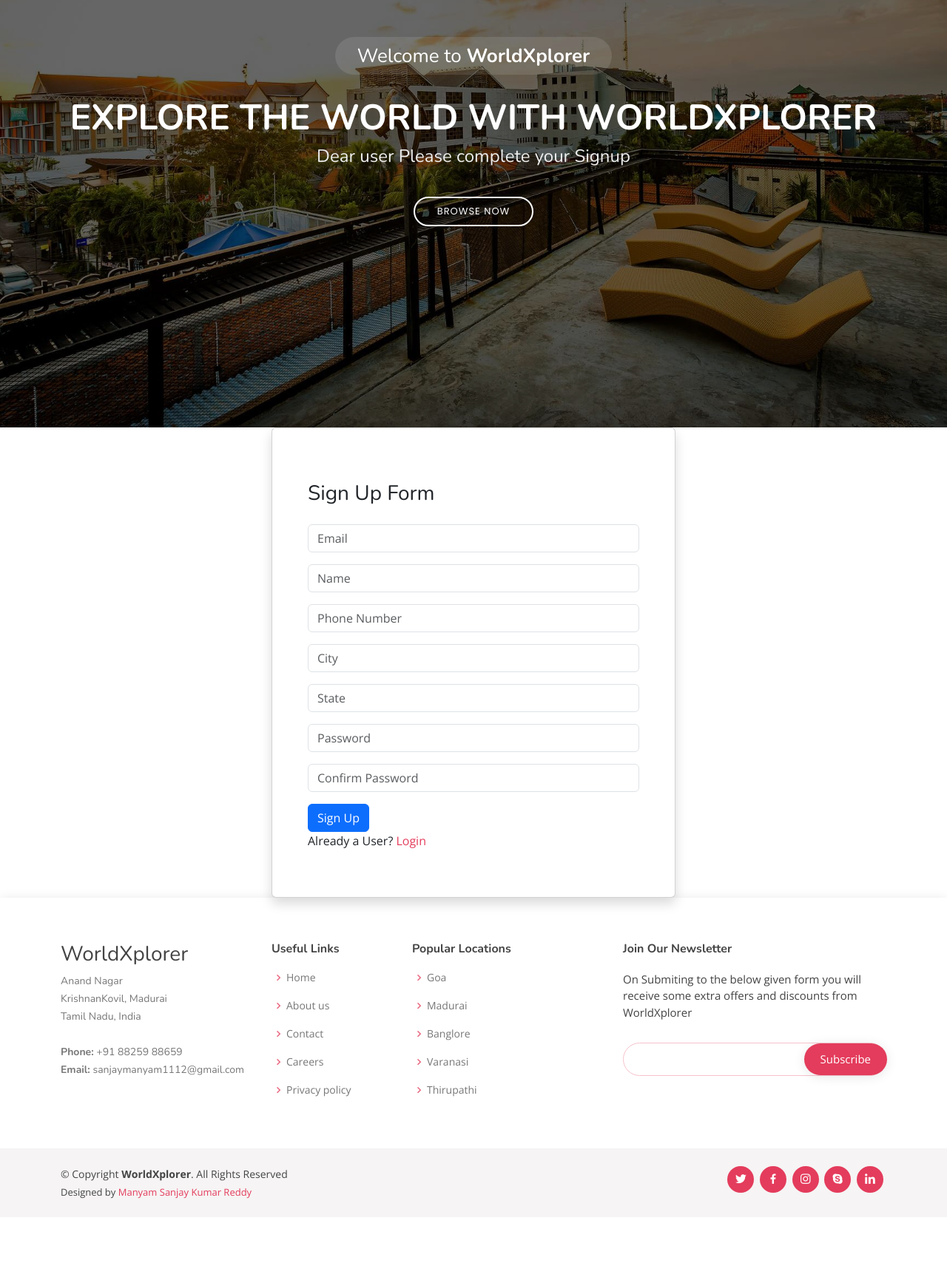
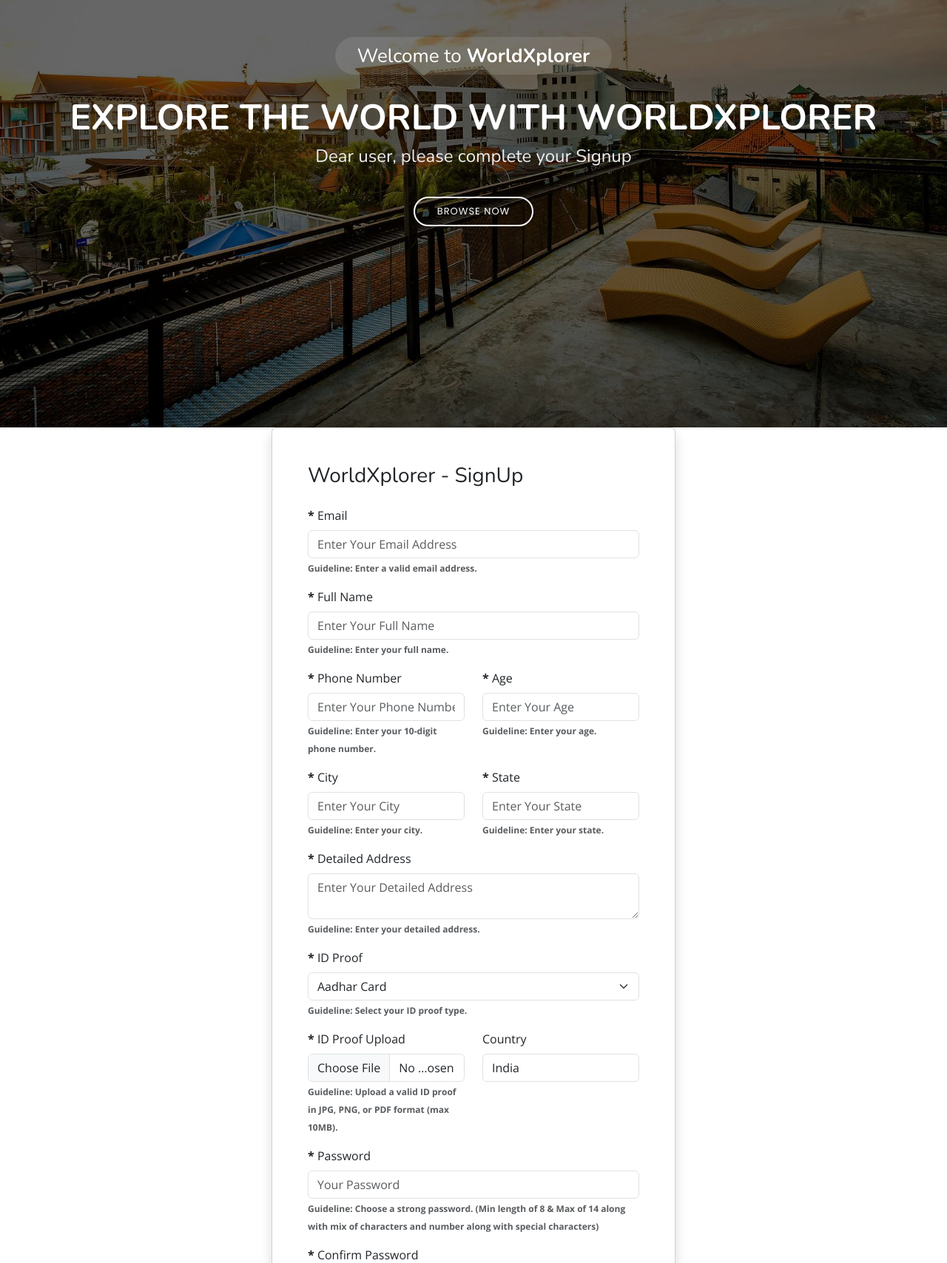
Before and after one commit to ManyamSanjayKumarReddy/Travel-Accomodations-Selection-Service-Provider, a Django app: page /auth/signup/ in a window 1280 px wide. Shown: the part 222-1930 px from the top of the page at 74% size. Before the commit the page ends 1843 px from the top, so only its background shows below. Run offline with Django 4.2, Linux system fonts and the light colour scheme; some libraries are stand-ins or nearby versions.

Commit message:
#Form Validation Bug Fixed

```diff
--- /dev/null
+++ b/authapp/forms.py
@@ -0,0 +1,106 @@
+import re
+from django import forms
+from django.contrib.auth.models import User
+from django.core.exceptions import ValidationError
+from django.utils.translation import gettext_lazy as _
+
+class SignupForm(forms.Form):
+    email = forms.EmailField()
+    name = forms.CharField(max_length=100)
+    phone_number = forms.CharField(max_length=10)
+    city = forms.CharField(max_length=100)
+    state = forms.CharField(max_length=100)
+    age = forms.IntegerField()
+    detailed_address = forms.CharField(widget=forms.Textarea)
+    id_proof_choices = [
+        ('Aadhar Card', 'Aadhar Card'),
+        ('Pancard', 'Pancard'),
+        ('Other', 'Other'),
+    ]
+    id_proof = forms.ChoiceField(choices=id_proof_choices)
+    id_proof_upload = forms.ImageField()
+    country = forms.CharField(max_length=100, initial='India', widget=forms.TextInput(attrs={'readonly': 'readonly'}))
+    pass1 = forms.CharField(widget=forms.PasswordInput, label='Your Password')
+    pass2 = forms.CharField(widget=forms.PasswordInput, label='Confirm Password')
+
+    def clean(self):
+        cleaned_data = super().clean()
+        pass1 = cleaned_data.get('pass1')
+        pass2 = cleaned_data.get('pass2')
+
+        if pass1 != pass2:
+            raise forms.ValidationError(_("Passwords do not match"))
+
+    def clean_email(self):
+        email = self.cleaned_data.get('email')
+        if User.objects.filter(username=email).exists():
+            raise forms.ValidationError(_("Email is already taken"))
+        return email
+
+    def clean_name(self):
+        name = self.cleaned_data.get('name')
+        if not re.match(r'^[A-Za-z\s]+$', name):
+            raise forms.ValidationError(_("Name should contain only letters and spaces"))
+        return name
+
+    def clean_city(self):
+        city = self.cleaned_data.get('city')
+        if not re.match(r'^[A-Za-z\s]+$', city):
+            raise forms.ValidationError(_("City should contain only letters and spaces"))
+        return city
+
+    def clean_state(self):
+        state = self.cleaned_data.get('state')
+        if not re.match(r'^[A-Za-z\s]+$', state):
+            raise forms.ValidationError(_("State should contain only letters and spaces"))
+        return state
+
+    def clean_phone_number(self):
+        phone_number = self.cleaned_data.get('phone_number')
+        if not re.match(r'^\d{10}$', phone_number):
+            raise forms.ValidationError(_("Phone number should contain exactly 10 digits"))
+        return phone_number
+
+    def clean_age(self):
+        age = self.cleaned_data.get('age')
+        if not str(age).isdigit():
+            raise forms.ValidationError(_("Age should be a number"))
+        if int(age) > 100:
+            raise forms.ValidationError(_("Age should not exceed 100"))
+        return age
+
+    def clean_id_proof_upload(self):
+        id_proof_upload = self.cleaned_data.get('id_proof_upload')
+
+        if id_proof_upload:
+            # Check file size (limit to 10MB)
+            if id_proof_upload.size > 10 * 1024 * 1024:
+                raise forms.ValidationError(_("File size should be less than 10MB."))
+
+            # Check file format (allow JPG, PNG, and PDF)
+            allowed_formats = ['image/jpeg', 'image/png', 'application/pdf']
+            if id_proof_upload.content_type not in allowed_formats:
+                raise forms.ValidationError(_("Invalid file format. Only JPG, PNG, and PDF formats are allowed."))
+
+        return id_proof_upload
+
+    def clean_pass1(self):
+        pass1 = self.cleaned_data.get('pass1')
+
+        # Check if password contains at least one numeric character
+        if not re.search(r'\d', pass1):
+            raise forms.ValidationError(_("Password should contain at least one numeric character."))
+
+        # Check if password contains at least one alphabetic character
+        if not re.search(r'[a-zA-Z]', pass1):
+            raise forms.ValidationError(_("Password should contain at least one alphabetic character."))
+
+        # Check if password contains at least one special character (non-alphanumeric)
+        if not re.search(r'[!@#$%^&*(),.?":{}|<>]', pass1):
+            raise forms.ValidationError(_("Password should contain at least one special character."))
+
+        # Check if the password meets the length criteria (8 to 14 characters)
+        if len(pass1) < 8 or len(pass1) > 14:
+            raise forms.ValidationError(_("Password should be between 8 and 14 characters long."))
+
+        return pass1
--- a/authapp/views.py
+++ b/authapp/views.py
@@ -1,42 +1,46 @@
-from django.shortcuts import render,redirect
+from django.shortcuts import render, redirect
 from django.contrib.auth.models import User
 from django.contrib import messages
 from django.contrib.auth import login, logout, authenticate
 from authapp.models import UserProfile
 from ecommerceapp.models import Orders, OrderUpdate, Rating
 from django.core.exceptions import ObjectDoesNotExist
-
+from .forms import SignupForm
 
 def signup(request):
     if request.method == "POST":
-        email = request.POST['email']
-        name = request.POST['name']
-        phone_number = request.POST['phone_number']
-        city = request.POST['city']
-        state = request.POST['state']
-        password = request.POST['pass1']
-        confirm_password = request.POST['pass2']
+        form = SignupForm(request.POST, request.FILES)
+        if form.is_valid():
+            # Form data is valid, create the user and profile
+            email = form.cleaned_data['email']
+            name = form.cleaned_data['name']
+            phone_number = form.cleaned_data['phone_number']
+            city = form.cleaned_data['city']
+            state = form.cleaned_data['state']
+            age = form.cleaned_data['age']
+            detailed_address = form.cleaned_data['detailed_address']
+            id_proof = form.cleaned_data['id_proof']
+            id_proof_upload = form.cleaned_data['id_proof_upload']
+            country = form.cleaned_data['country']
+            password = form.cleaned_data['pass1']
 
-        if password != confirm_password:
-            messages.warning(request, "Password is Not Matching")
-            return render(request, 'signup.html')
+            # Check for existing email (this is also done in the form, but it doesn't hurt to check again)
+            if User.objects.filter(username=email).exists():
+                messages.error(request, "Email is already taken")
+            else:
+                # Create the User and UserProfile
+                user = User.objects.create_user(email, email, password)
+                user.save()
+                profile = UserProfile.objects.create(user=user, name=name, phone_number=phone_number, city=city, state=state, age=age, detailed_address=detailed_address, id_proof=id_proof, id_proof_upload=id_proof_upload, country=country)
 
-        try:
-            if User.objects.get(username=email):
-                messages.info(request, "Email is Taken")
-                return render(request, 'signup.html')
-        except User.DoesNotExist:
-            pass
+                # Log the user in and redirect
+                login(request, user)
+                messages.success(request, "Registration Successful")
+                return redirect('/auth/login/')
+    else:
+        form = SignupForm()
 
-        user = User.objects.create_user(email, email, password)
-        user.save()
-
-        UserProfile.objects.create(user=user, name=name, phone_number=phone_number, city=city, state=state)
-
-        messages.success(request, "Registration Successful")
-        return redirect('/auth/login/')
-
-    return render(request, "signup.html")
+    return render(request, "signup.html", {'form': form})
 
 
 def handlelogin(request):
--- a/templates/base.html
+++ b/templates/base.html
@@ -31,6 +31,7 @@
 
   <!-- Template Main CSS File -->
   <link href="{% static '/assets/css/style.css' %}" rel="stylesheet">
+
 
 </head>
 
--- a/templates/signup.html
+++ b/templates/signup.html
@@ -6,7 +6,7 @@
   <div class="hero-container">
     <h3>Welcome to <strong>WorldXplorer</strong></h3>
     <h1>Explore the world with WorldXplorer</h1>
-    <h2>Dear user Please complete your Signup </h2>
+    <h2>Dear user, please complete your Signup</h2>
     <a href="" class="btn-get-started scrollto">Browse Now</a>
   </div>
 </section>
@@ -15,49 +15,120 @@
 {% block body %}
 <div class="container">
     <div class="row justify-content-center">
-        <div class="col-md-6">
+        <div class="col-md-8 col-lg-6">
             <div class="card shadow p-5">
                 {% for message in messages %}
                 <div class="alert alert-{{ message.tags }} alert-dismissible fade show" role="alert">
                     <strong>{{ message }}</strong>
                     <button type="button" class="btn-close" data-bs-dismiss="alert" aria-label="Close"></button>
                 </div>
+                {% endfor %}
+                <h3 class="text-dark mb-4">WorldXplorer - SignUp</h3>
+                {% if form.errors %}
+                <div class="alert alert-danger">
+                    <strong>Oops!</strong> There were some errors with your submission:
+                    <ul>
+                        {% for field, errors in form.errors.items %}
+                        {% for error in errors %}
+                        <li>{{ field|capfirst }}: {{ error }}</li>
+                        {% endfor %}
+                        {% endfor %}
+                    </ul>
+                </div>
+                {% endif %}
 
-                {% endfor %}
-
-                <br>
-                <h3 class="text-dark mb-4">Sign Up Form</h3>
-
-                <form method="post">
+                <form method="post" enctype="multipart/form-data">
                     {% csrf_token %}
                     <div class="mb-3">
-                        <input type="email" class="form-control" name="email" placeholder="Email" required>
+                        <label for="email" class="form-label"><strong>*</strong> Email</label>
+                        <input type="email" class="form-control" id="email" name="email" placeholder="Enter Your Email Address" required >
+                        <small class="form-text text-muted small-font"><strong>Guideline:</strong> Enter a valid email address.</small>
                     </div>
                     <div class="mb-3">
-                        <input type="text" class="form-control" name="name" placeholder="Name" required>
+                        <label for="name" class="form-label"><strong>*</strong> Full Name</label>
+                        <input type="text" class="form-control" id="name" name="name" placeholder="Enter Your Full Name" required >
+                        <small class="form-text text-muted small-font"><strong>Guideline:</strong> Enter your full name.</small>
+                    </div>
+                    <div class="row">
+                        <div class="mb-3 col">
+                            <label for="phone_number" class="form-label"><strong>*</strong> Phone Number</label>
+                            <input type="tel" pattern="[0-9]{10}" class="form-control" id="phone_number" name="phone_number" placeholder="Enter Your Phone Number" required>
+                            <small class="form-text text-muted small-font"><strong>Guideline:</strong> Enter your 10-digit phone number.</small>
+                        </div>
+                        <div class="mb-3 col">
+                            <label for="age" class="form-label"><strong>*</strong> Age</label>
+                            <input type="number" class="form-control" id="age" name="age" placeholder="Enter Your Age" required >
+                            <small class="form-text text-muted small-font"><strong>Guideline:</strong> Enter your age.</small>
+                        </div>
+                    </div>
+                    <div class="row">
+                        <div class="mb-3 col">
+                            <label for="city" class="form-label"><strong>*</strong> City</label>
+                            <input type="text" class="form-control" id="city" name="city" placeholder="Enter Your City" required >
+                            <small class="form-text text-muted small-font"><strong>Guideline:</strong> Enter your city.</small>
+                        </div>
+                        <div class="mb-3 col">
+                            <label for="state" class="form-label"><strong>*</strong> State</label>
+                            <input type="text" class="form-control" id="state" name="state" placeholder="Enter Your State" required >
+                            <small class="form-text text-muted small-font"><strong>Guideline:</strong> Enter your state.</small>
+                        </div>
                     </div>
                     <div class="mb-3">
-                        <input type="text" class="form-control" name="phone_number" placeholder="Phone Number" required>
+                        <label for="detailed_address" class="form-label"><strong>*</strong> Detailed Address</label>
+                        <textarea class="form-control" id="detailed_address" name="detailed_address" placeholder="Enter Your Detailed Address" required></textarea>
+                        <small class="form-text text-muted small-font"><strong>Guideline:</strong> Enter your detailed address.</small>
                     </div>
                     <div class="mb-3">
-                        <input type="text" class="form-control" name="city" placeholder="City" required>
+                        <label for="id_proof" class="form-label"><strong>*</strong> ID Proof</label>
+                        <select class="form-select" id="id_proof" name="id_proof" required>
+                            <option value="Aadhar Card">Aadhar Card</option>
+                            <option value="Pancard">Pancard</option>
+                            <option value="Other">Other</option>
+                        </select>
+                        <small class="form-text text-muted small-font"><strong>Guideline:</strong> Select your ID proof type.</small>
+                    </div>
+                    <div class="row">
+                        <div class="mb-3 col">
+                            <label for="id_proof_upload" class="form-label"><strong>*</strong> ID Proof Upload</label>
+                            <input type="file" class="form-control" id="id_proof_upload" name="id_proof_upload" accept="image/*,application/pdf" required>
+                            <small class="form-text text-muted small-font"><strong>Guideline:</strong> Upload a valid ID proof in JPG, PNG, or PDF format (max 10MB).</small>
+                        </div>
+                        <div class="mb-3 col">
+                            <label for="country" class="form-label">Country</label>
+                            <input type="text" class="form-control" id="country" name="country" value="India" readonly>
+                        </div>
                     </div>
                     <div class="mb-3">
-                        <input type="text" class="form-control" name="state" placeholder="State" required>
+                        <label for="pass1" class="form-label"><strong>*</strong> Password</label>
+                        <input type="password" class="form-control" id="pass1" name="pass1" placeholder="Your Password" required>
+                        <small class="form-text text-muted small-font"><strong>Guideline:</strong> Choose a strong password. (Min length of 8 & Max of 14 along with mix of characters and number along with special characters)</small>
                     </div>
                     <div class="mb-3">
-                        <input type="password" class="form-control" name="pass1" placeholder="Password" required>
+                        <label for="pass2" class="form-label"><strong>*</strong> Confirm Password</label>
+                        <input type="password" class="form-control" id="pass2" name="pass2" placeholder="Re-Enter your Password" required>
+                        <small class="form-text text-muted small-font"><strong>Guideline:</strong> Enter the password again.</small>
                     </div>
-                    <div class="mb-3">
-                        <input type="password" class="form-control" name="pass2" placeholder="Confirm Password" required>
-                    </div>
-                    <button type="submit" class="btn btn-primary btn-block">Sign Up</button>
+                    <button type="submit" class="btn btn-primary btn-block animated-button">Sign Up</button>
                     <br />
                     <p>Already a User? <a href="/auth/login/">Login</a></p>
-
                 </form>
             </div>
         </div>
     </div>
 </div>
+<style>
+    /* Custom CSS styles */
+    .small-font {
+        font-size: 12px;
+        font-weight: bold;
+    }
+    .animated-button {
+        background-color: #007bff;
+        color: #fff;
+        transition: background-color 0.3s ease-in-out;
+    }
+    .animated-button:hover {
+        background-color: #0056b3;
+    }
+</style>
 {% endblock body %}
```
Also changed, not shown: authapp/models.py (+12 -2 lines), authapp/migrations/0004_userprofile_age_userprofile_country_and_more.py (added), media/id_proofs/5.jpg (added), media/id_proofs/admin.png (added), media/id_proofs/admin_n8dnC78.png (added), media/id_proofs/oneyes_logo.png (added), media/id_proofs/online-payment.png (added).
